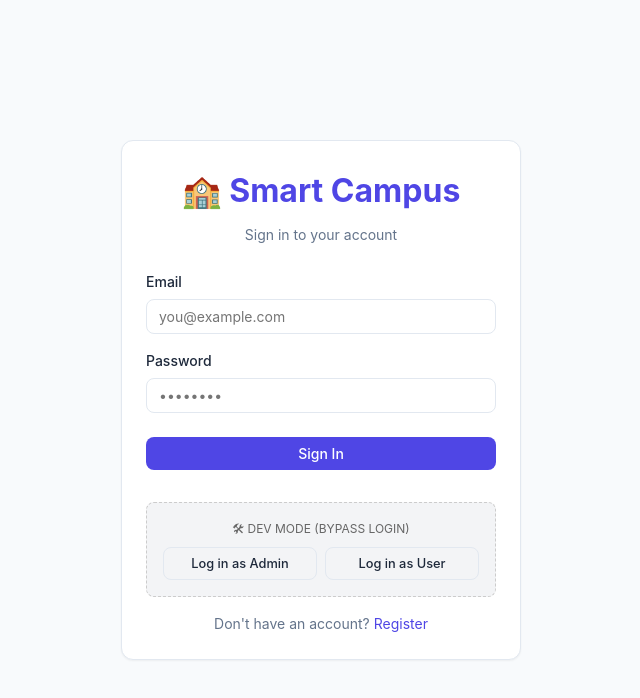
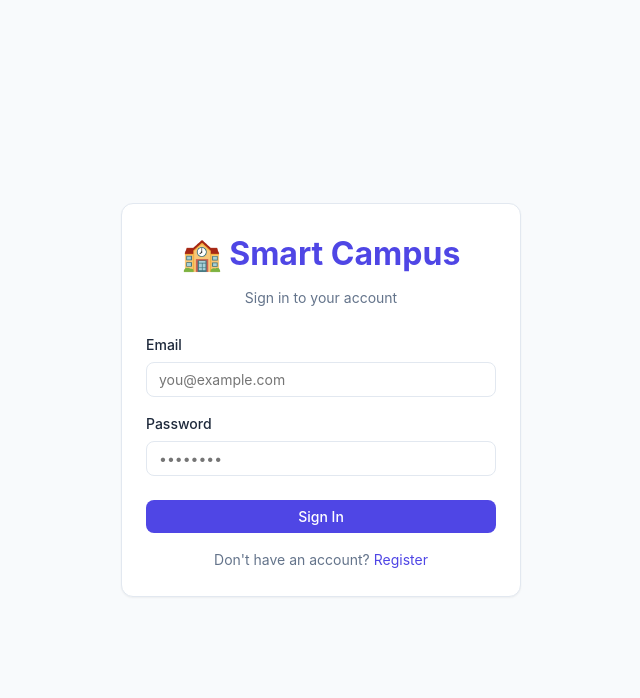
Before and after one commit to sathirak/sliit-y3-s1-paf-assignment, a React app in the folder frontend/: page /login in a window 1280 px wide. Shown: the top 698 px of the page, without its empty margins (319-959 px from the left). Built offline with nearby package versions, Linux system fonts and the light colour scheme; the HTML template or start-up script is replaced by a standard one.

Commit message:
feat: Add login page component with email and password authentication.

```diff
--- a/frontend/src/pages/auth/Login.jsx
+++ b/frontend/src/pages/auth/Login.jsx
@@ -2,18 +2,31 @@ import { useState } from 'react';
 import { Link, useNavigate } from 'react-router-dom';
 import { toast } from 'react-toastify';
 import { useAuth } from '../../context/AuthContext';
+import authService from '../../services/authService';
 
 const Login = () => {
     const [email, setEmail] = useState('');
     const [password, setPassword] = useState('');
+    const [loading, setLoading] = useState(false);
     const { login } = useAuth();
     const navigate = useNavigate();
 
     const handleSubmit = async (e) => {
         e.preventDefault();
-        // TODO: Call authService.login({ email, password })
-        // TODO: On success, call login(token) and navigate to dashboard
-        toast.info('Login not implemented yet — connect to backend');
+        setLoading(true);
+
+        try {
+            const response = await authService.login({ email, password });
+            const { token } = response.data.data;
+            login(token);
+            toast.success('Welcome back!');
+            navigate('/dashboard');
+        } catch (err) {
+            const message = err.response?.data?.message || 'Login failed. Please check your credentials.';
+            toast.error(message);
+        } finally {
+            setLoading(false);
+        }
     };
 
     return (
@@ -39,50 +52,12 @@ const Login = () => {
                         <label>Password</label>
                         <input type="password" value={password} onChange={(e) => setPassword(e.target.value)} placeholder="••••••••" required />
                     </div>
-                    <button type="submit" className="btn btn-primary" style={{ width: '100%', marginTop: '0.5rem' }}>
-                        Sign In
+                    <button type="submit" className="btn btn-primary" style={{ width: '100%', marginTop: '0.5rem' }} disabled={loading}>
+                        {loading ? 'Signing in...' : 'Sign In'}
                     </button>
                 </form>
 
-                {/* --- DEV MODE SHORTCUTS --- */}
-                <div style={{ marginTop: '2rem', padding: '1rem', background: '#f3f4f6', borderRadius: '8px', border: '1px dashed #ccc' }}>
-                    <p style={{ fontSize: '0.75rem', color: '#666', textAlign: 'center', marginBottom: '0.5rem', textTransform: 'uppercase' }}>
-                        🛠 Dev Mode (Bypass Login)
-                    </p>
-                    <div style={{ display: 'flex', gap: '0.5rem' }}>
-                        <button
-                            type="button"
-                            className="btn btn-outline"
-                            style={{ flex: 1, fontSize: '0.8rem', padding: '0.5rem' }}
-                            onClick={() => {
-                                // Fake JWT for Admin (exp: year 2286)
-                                const fakeAdminToken = "eyJhbGciOiJIUzI1NiIsInR5cCI6IkpXVCJ9.eyJzdWIiOiJhZG1pbjEiLCJuYW1lIjoiQWRtaW4gVXNlciIsImVtYWlsIjoiYWRtaW5AZXhhbXBsZS5jb20iLCJyb2xlIjoiQURNSU4iLCJleHAiOjk5OTk5OTk5OTl9.signature";
-                                login(fakeAdminToken);
-                                navigate('/admin');
-                            }}
-                        >
-                            Log in as Admin
-                        </button>
-                        <button
-                            type="button"
-                            className="btn btn-outline"
-                            style={{ flex: 1, fontSize: '0.8rem', padding: '0.5rem' }}
-                            onClick={() => {
-                                // Fake JWT for User (exp: year 2286)
-                                const fakeUserToken = "eyJhbGciOiJIUzI1NiIsInR5cCI6IkpXVCJ9.eyJzdWIiOiJ1c2VyMSIsIm5hbWUiOiJSZWd1bGFyIFVzZXIiLCJlbWFpbCI6InVzZXJAZXhhbXBsZS5jb20iLCJyb2xlIjoiVVNFUiIsImV4cCI6OTk5OTk5OTk5OX0.signature";
-                                login(fakeUserToken);
-                                navigate('/dashboard');
-                            }}
-                        >
-                            Log in as User
-                        </button>
-                    </div>
-                </div>
-                {/* --------------------------- */}
-
-
                 {/* TODO: Add Google OAuth button here */}
-                {/* <GoogleLogin onSuccess={handleGoogleLogin} /> */}
 
                 <p style={{ textAlign: 'center', marginTop: '1rem', fontSize: '0.875rem', color: 'var(--text-muted)' }}>
                     Don't have an account? <Link to="/register">Register</Link>
```
